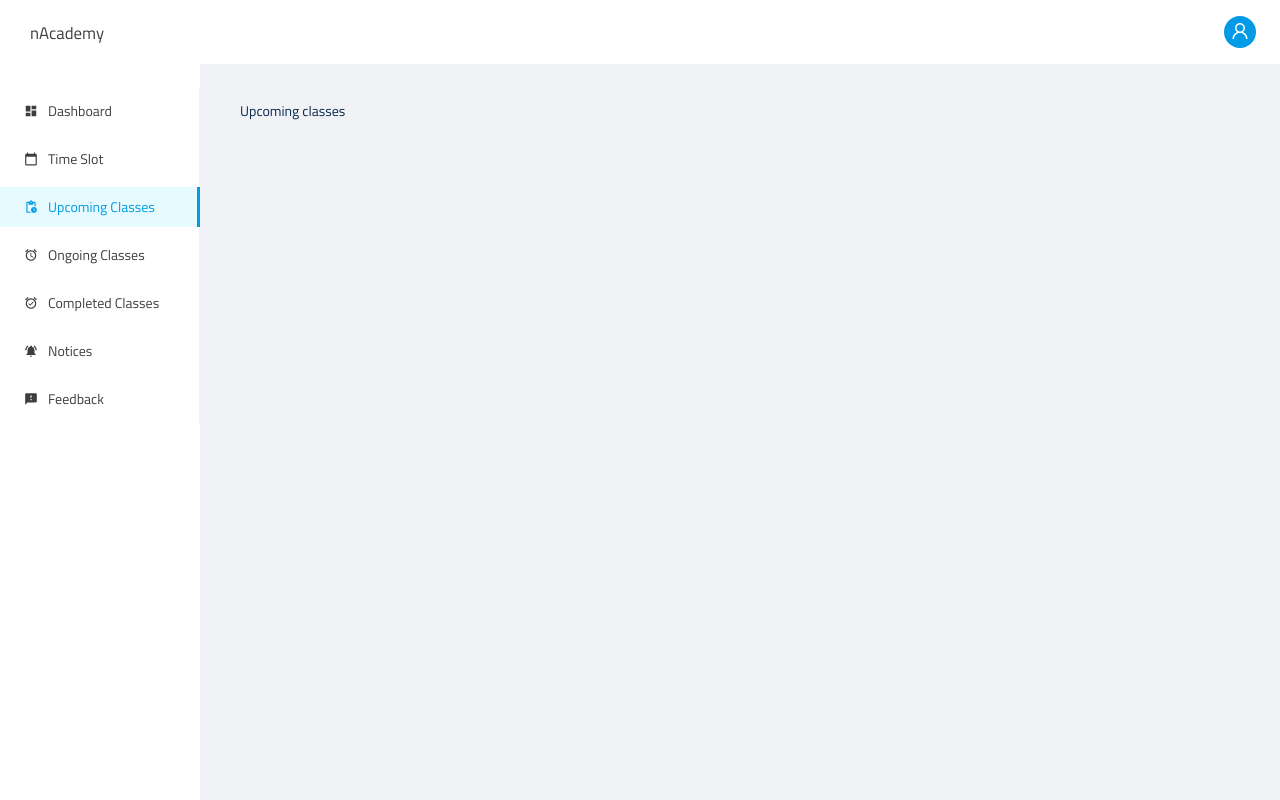
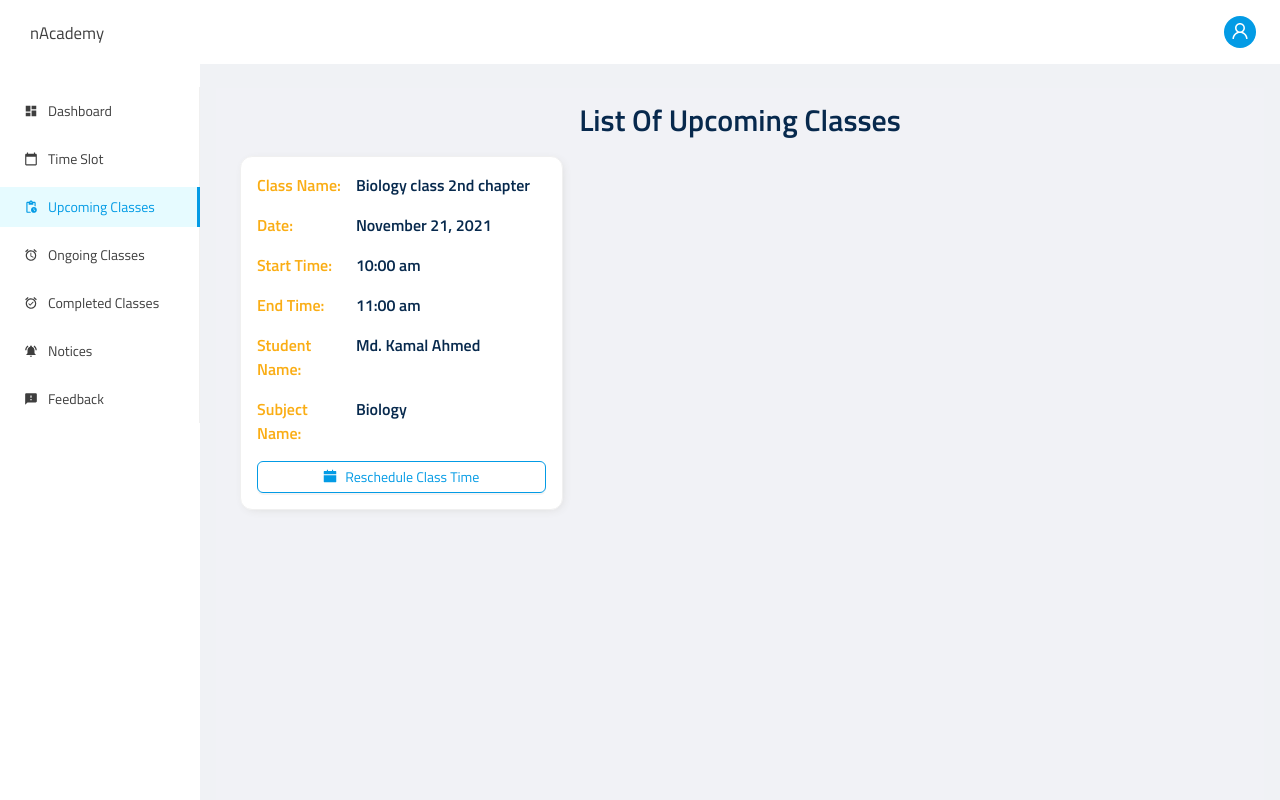
Before and after one commit to darkalgo/nacademy-frontend, a React (Create React App) app: page /tutor/upcoming-classes in a window 1280 px wide. Shown: the top 800 px of the page. Built offline with nearby package versions, Linux system fonts and the light colour scheme; sample sign-in values are in the browser's storage.

Commit message:
feat: added upcoming classes page component

```diff
--- /dev/null
+++ b/src/components/Tutor/UpcomingClassCard.jsx
@@ -0,0 +1,68 @@
+import { Button, Card, Col, Row, Typography } from "antd";
+import { CalendarFilled } from "@ant-design/icons";
+
+const { Title } = Typography;
+
+const UpcomingClassCard = () => {
+  return (
+    <Card className="card">
+      <Row gutter={[8, 8]}>
+        <Col xs={{ span: 8 }}>
+          <Title level={5} className="primary-color">
+            Class Name:
+          </Title>
+        </Col>
+        <Col xs={{ span: 16 }}>
+          <Title level={5}>Biology class 2nd chapter </Title>
+        </Col>
+        <Col xs={{ span: 8 }}>
+          <Title level={5} className="primary-color">
+            Date:
+          </Title>
+        </Col>
+        <Col xs={{ span: 16 }}>
+          <Title level={5}>November 21, 2021 </Title>
+        </Col>
+        <Col xs={{ span: 8 }}>
+          <Title level={5} className="primary-color">
+            Start Time:
+          </Title>
+        </Col>
+        <Col xs={{ span: 16 }}>
+          <Title level={5}>10:00 am </Title>
+        </Col>
+        <Col xs={{ span: 8 }}>
+          <Title level={5} className="primary-color">
+            End Time:
+          </Title>
+        </Col>
+        <Col xs={{ span: 16 }}>
+          <Title level={5}>11:00 am </Title>
+        </Col>
+        <Col xs={{ span: 8 }}>
+          <Title level={5} className="primary-color">
+            Student Name:
+          </Title>
+        </Col>
+        <Col xs={{ span: 16 }}>
+          <Title level={5}>Md. Kamal Ahmed </Title>
+        </Col>
+        <Col xs={{ span: 8 }}>
+          <Title level={5} className="primary-color">
+            Subject Name:
+          </Title>
+        </Col>
+        <Col xs={{ span: 16 }}>
+          <Title level={5}>Biology </Title>
+        </Col>
+        <Col xs={{ span: 24 }}>
+          <Button block type="primary" ghost icon={<CalendarFilled />}>
+            Reschedule Class Time
+          </Button>
+        </Col>
+      </Row>
+    </Card>
+  );
+};
+
+export default UpcomingClassCard;
--- a/src/pages/Tutors/TutorUpcomingClasses.jsx
+++ b/src/pages/Tutors/TutorUpcomingClasses.jsx
@@ -1,9 +1,21 @@
 import React from "react";
+import { Col, Row, Typography } from "antd";
+
+import UpcomingClassCard from "../../components/Tutor/UpcomingClassCard";
+
+const { Title } = Typography;
 
 const TutorUpcomingClasses = () => {
   return (
     <div>
-      <h1>Upcoming classes</h1>
+      <Row justify="center">
+        <Title level={2}>List Of Upcoming Classes</Title>
+      </Row>
+      <Row gutter={[16, 16]}>
+        <Col xs={{ span: 24 }} md={{ span: 12 }} lg={{ span: 8 }}>
+          <UpcomingClassCard />
+        </Col>
+      </Row>
     </div>
   );
 };
--- a/src/styles/App.less
+++ b/src/styles/App.less
@@ -26,6 +26,18 @@
 #components-layout-demo-responsive .logo {
   height: 32px;
   margin: 16px;
+}
+
+.primary-color {
+  color: #faad14 !important;
+}
+
+.card {
+  border-radius: 12px;
+  box-shadow: 2px 2px 10px -3px #d8d8d8;
+  .ant-card-body {
+    padding: 16px;
+  }
 }
 
 .site-layout-sub-header-background {
--- a/src/styles/ComponentStyles/AppCard.less
+++ b/src/styles/ComponentStyles/AppCard.less
@@ -1,9 +1,4 @@
 .card {
-  border-radius: 12px;
-  box-shadow: 2px 2px 10px -3px #d8d8d8;
-  .ant-card-body {
-    padding: 16px;
-  }
   .heading {
     font-size: 1.5em;
     font-weight: 600;
```
